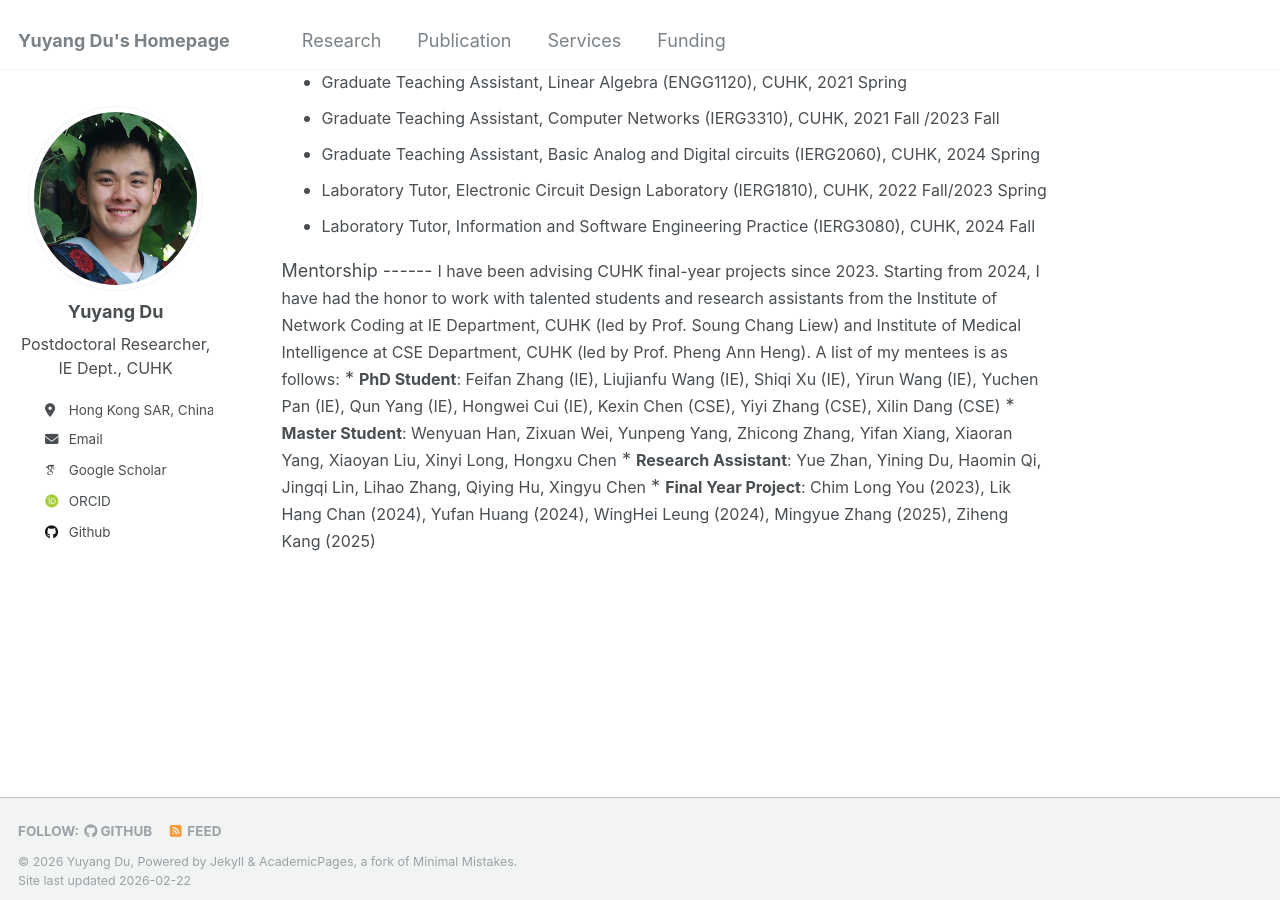
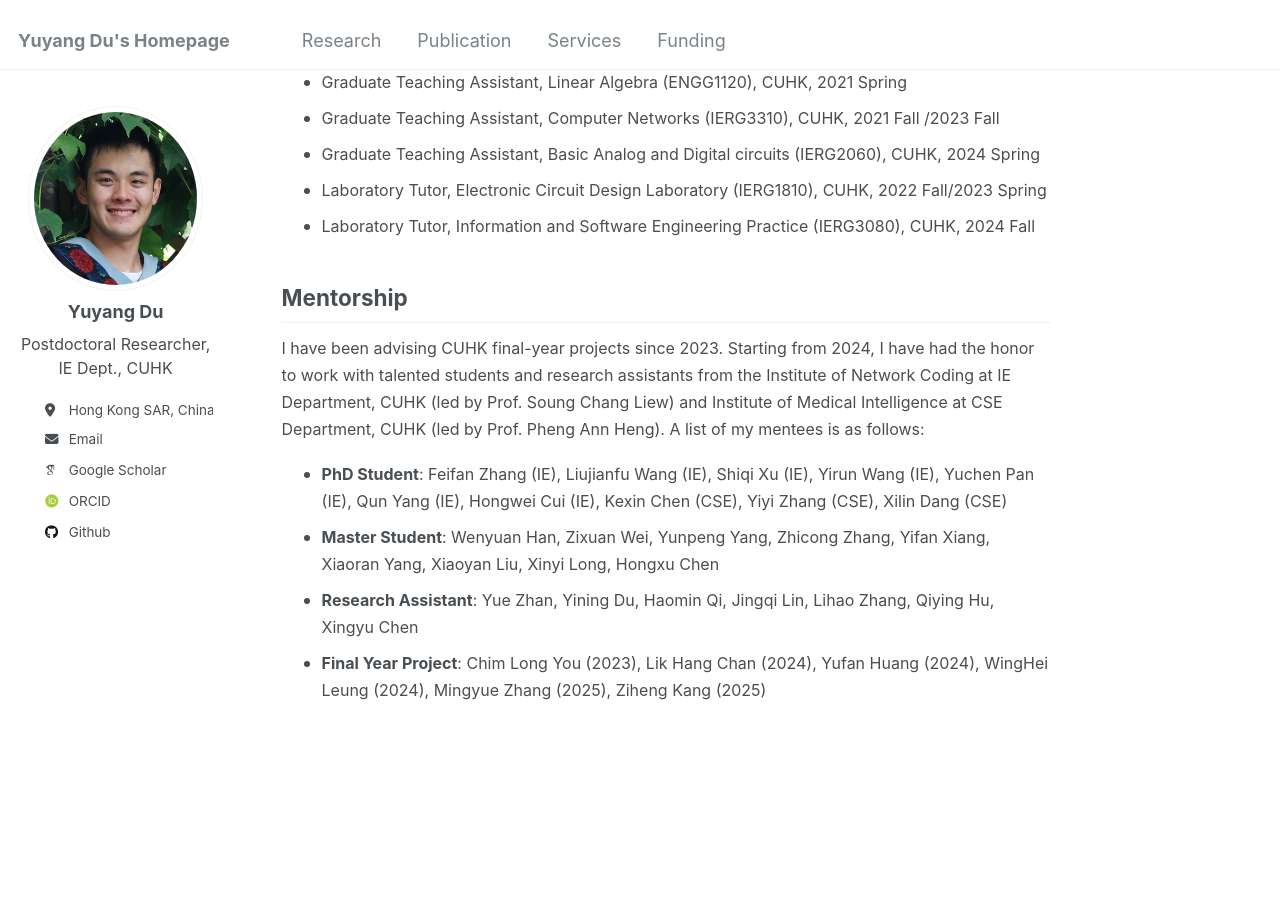
Before and after one commit to yuyangdu01/yuyangdu01.github.io, a Jekyll site: the page built from _pages/service.md, in a window 1280 px wide and 900 px high, scrolled down 572 px. Built offline with Jekyll 4.4.1, drawn with Linux system fonts in a browser that asks for light colours; some web fonts are replaced.

Commit message:
Update service.md

```diff
--- a/_pages/service.md
+++ b/_pages/service.md
@@ -50,9 +50,9 @@ Teaching
 }
 </style>
 
-<div class="mentorship">
 Mentorship
 ------
+<div class="mentorship" markdown="1">
 <font size=3>I have been advising CUHK final-year projects since 2023. Starting from 2024, I have had the honor to work with talented students and research assistants from the Institute of Network Coding at IE Department, CUHK (led by Prof. Soung Chang Liew) and Institute of Medical Intelligence at CSE Department, CUHK (led by Prof. Pheng Ann Heng). A list of my mentees is as follows:</font>
 * <font size=3> <b>PhD Student</b>: <a href="https://scholar.google.com/citations?user=pUIWEZAAAAAJ">Feifan Zhang</a> (IE), <a href="https://scholar.google.com/citations?user=zHMaH24AAAAJ">Liujianfu Wang</a> (IE), <a href="https://scholar.google.com/citations?user=-PdrGCIAAAAJ">Shiqi Xu</a> (IE), <a href="https://ieeexplore.ieee.org/author/37089175010">Yirun Wang</a> (IE), Yuchen Pan (IE), Qun Yang (IE), <a href="https://scholar.google.com/citations?user=o8vGH6kAAAAJ">Hongwei Cui</a> (IE), <a href="https://scholar.google.com/citations?user=wHMRoIUAAAAJ">Kexin Chen</a> (CSE), Yiyi Zhang (CSE), <a href="https://scholar.google.com/citations?user=XSQsbRsAAAAJ">Xilin Dang</a> (CSE)</font>
 * <font size=3> <b>Master Student</b>: Wenyuan Han, Zixuan Wei, Yunpeng Yang, Zhicong Zhang, Yifan Xiang, Xiaoran Yang, Xiaoyan Liu, Xinyi Long, Hongxu Chen</font>
```
